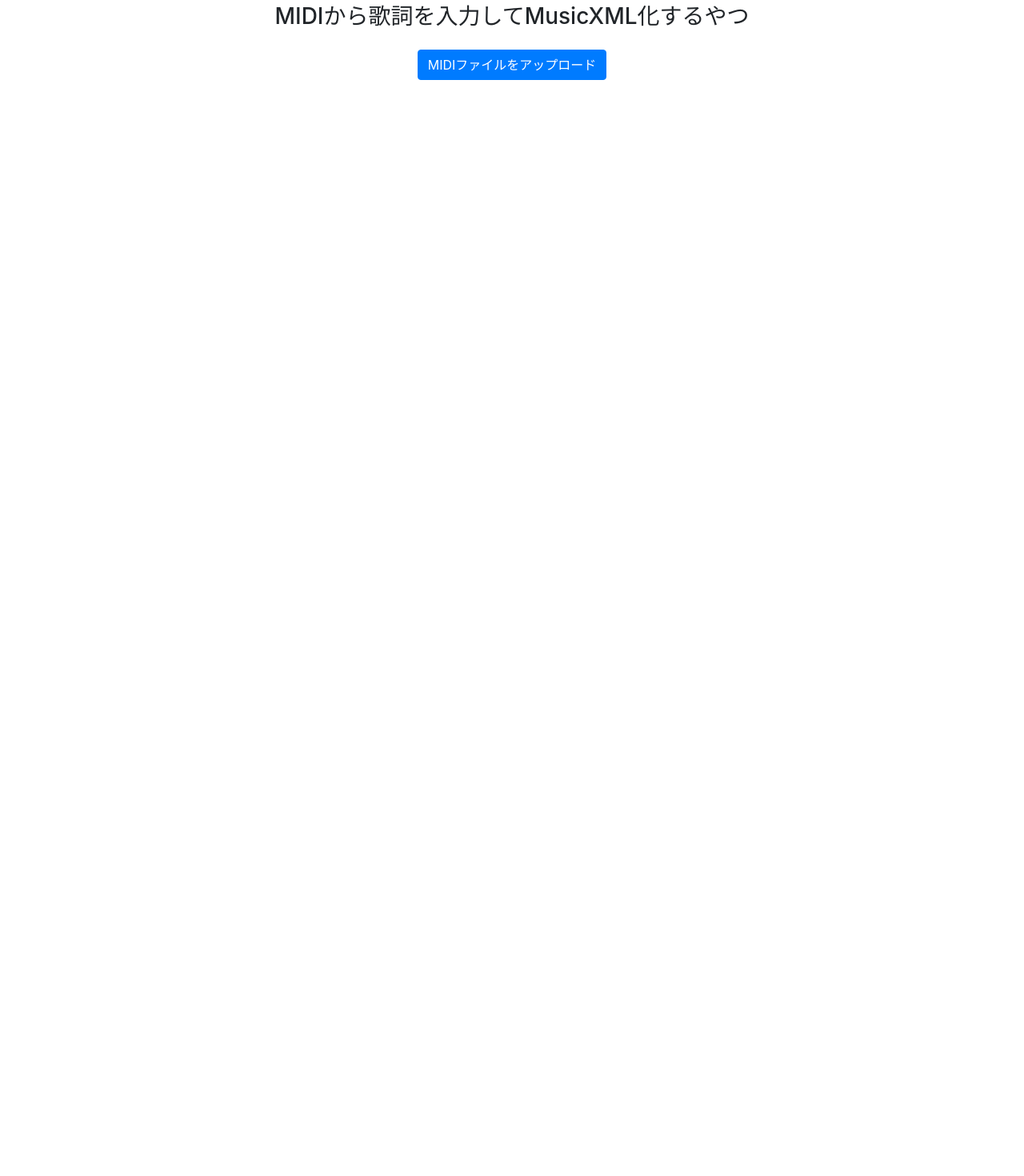
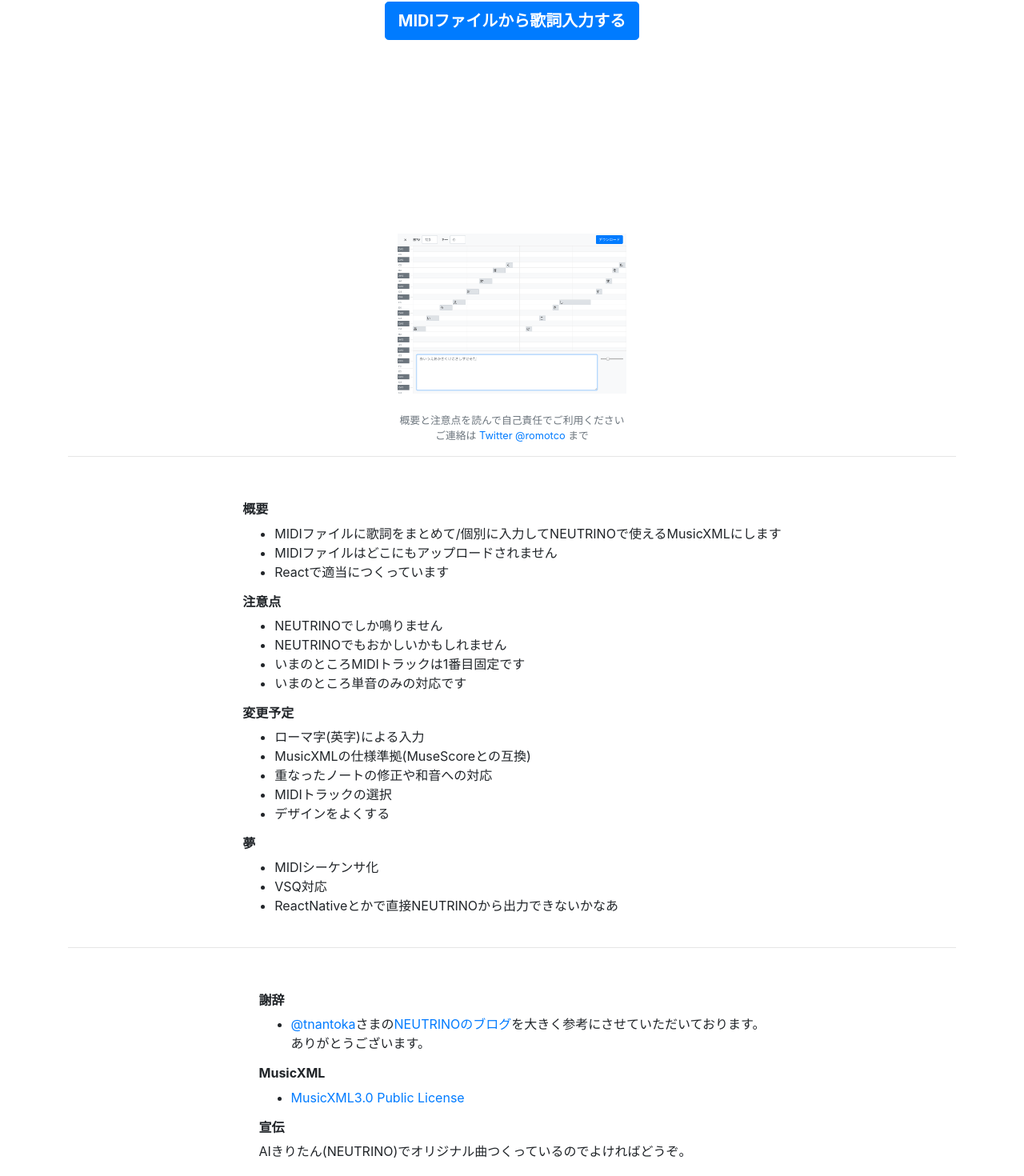
Before and after one commit to romot-co/midi-musicxml-seq, a React (Create React App) app: page / in a window 1280 px wide. Shown: the part 348-1818 px from the top of the page at 80% size. Before the commit the page ends 800 px from the top, so only its background shows below. Built offline with nearby package versions, Linux system fonts and the light colour scheme.

Commit message:
initial test

```diff
--- a/public/index.html
+++ b/public/index.html
@@ -2,14 +2,14 @@
 <html lang="en">
   <head>
     <meta charset="utf-8" />
-    <link rel="icon" href="%PUBLIC_URL%/favicon.ico" />
+    <!-- link rel="icon" href="%PUBLIC_URL%/favicon.ico" /> -->
     <meta name="viewport" content="width=device-width, initial-scale=1" />
     <meta name="theme-color" content="#000000" />
     <meta
       name="description"
-      content="Web site created using create-react-app"
+      content="MIDI to MusicXML with Lyric Converter"
     />
-    <link rel="apple-touch-icon" href="%PUBLIC_URL%/logo192.png" />
+    <!-- <link rel="apple-touch-icon" href="%PUBLIC_URL%/logo192.png" /> -->
     <!--
       manifest.json provides metadata used when your web app is installed on a
       user's mobile device or desktop. See https://developers.google.com/web/fundamentals/web-app-manifest/
@@ -24,7 +24,7 @@
       work correctly both with client-side routing and a non-root public URL.
       Learn how to configure a non-root public URL by running `npm run build`.
     -->
-    <title>React App</title>
+    <title>MIDI to MusixXML Converter</title>
   </head>
   <body>
     <noscript>You need to enable JavaScript to run this app.</noscript>
--- /dev/null
+++ b/src/components/LyricEdit.js
@@ -0,0 +1,52 @@
+import React, { useState, useEffect } from 'react';
+import { Input } from 'reactstrap';
+import hasSmallLetter from 'jaco/fn/hasSmallLetter';
+
+const LyricEdit = props => {
+  const { lyric, setLyric, expand, setExpand, limit } = props;
+  const [value, setValue] = useState('');
+  const handleChangeLyric = (str) => {
+    const trimed = str.replace(/\s/g, '').trim();
+    let nextLyric = [];
+    trimed.split('').forEach((current,i,origin) => {
+      const next = origin[i+1] || false;
+      if (hasSmallLetter(current)) { return; }
+      if (next && hasSmallLetter(next)) {
+        nextLyric.push(current + next);
+      } else {
+        nextLyric.push(current);
+      }
+    });
+    setLyric(nextLyric.slice(0,limit));
+  };
+
+  const handleChange = (e) => {
+    setValue(e.target.value);
+  };
+
+  const handleCompositionEnd = (e) => {
+    handleChangeLyric(e.target.value);
+  };
+
+  const handleBlur = (e) => {
+    handleChangeLyric(e.target.value);
+  };
+
+  useEffect(() => {
+    setValue(lyric.join(''));
+  }, [lyric]);
+
+  return (
+    <Input
+      type="textarea"
+      className={`lyric-text mr-3 ${expand ? 'lyric-text-expand' : ''}`}
+      value={value}
+      onClick={() => setExpand(true)}
+      onChange={handleChange}
+      onBlur={handleBlur}
+      onCompositionEnd={handleCompositionEnd}
+    />
+  );
+};
+
+export default LyricEdit;
--- a/src/pages/MidiEditPage.js
+++ b/src/pages/MidiEditPage.js
@@ -3,6 +3,7 @@ import { useHistory, useLocation } from 'react-router-dom';
 import { Helmet } from 'react-helmet';
 import { Button, Col, Container, Input, Navbar, Row } from 'reactstrap';
 import Sequence from 'components/Sequence';
+import LyricEdit from 'components/LyricEdit';
 import { Midi } from '@tonejs/midi';
 import { FiX } from "react-icons/fi";
 import xmljs from 'xml-js';
@@ -60,10 +61,6 @@ const MidiEditPage = (props) => {
   const handleChangeTranspose = (e) => {
     setTranspose(e.target.value);
   };
-  const handleChangeLyricText = (e) => {
-    const nextLyric = e.target.value.split('').map(v => v.trim());
-    setLyric(nextLyric);
-  };
   const handleGenerateMusicXML = () => {
     const getPitchElements = (name) => {
       const isSharp = name.length === 3;
@@ -94,7 +91,7 @@ const MidiEditPage = (props) => {
       const min = measureIndex * measureTicks;
       const max = min + measureTicks;
       const measureNotes = track.notes.map((note, index) => {
-        if (max > note.ticks && (min <= note.ticks || min <= (note.ticks + note.durationTicks))) {
+        if (max > note.ticks && (min <= note.ticks || min < (note.ticks + note.durationTicks))) {
           return {
             ...note,
             lyric: lyric[index] || '',
@@ -226,6 +223,11 @@ const MidiEditPage = (props) => {
           sign: {_text: 'G'},
           line: {_text: '2'},
         },
+      },
+      direction: {
+        _attributes: {
+          placement: 'above',
+        },
         sound: {
           _attributes: {
             tempo: tempo,
@@ -330,8 +332,22 @@ const MidiEditPage = (props) => {
         <Row>
           <div className="sequence-controls">
             <div className="d-flex align-items-start p-3">
-              <Input className={`lyric-text mr-3 ${expandLyric ? 'lyric-text-expand' : ''}`} type="textarea" value={lyric.join('')} onClick={() => setExpandLyric(true)} onChange={handleChangeLyricText} />
-              <Input type="range" className="sequence-scale-range" max="0.5" min="0.025" step="0.025" value={xScale} onChange={handleChangeXScale} />
+              <LyricEdit
+                lyric={lyric}
+                setLyric={setLyric}
+                expand={expandLyric}
+                setExpand={setExpandLyric}
+                limit={midi ? midi.tracks[trackIndex].notes.length : 0}
+              />
+              <Input
+                type="range"
+                className="sequence-scale-range"
+                max="0.5"
+                min="0.025"
+                step="0.025"
+                value={xScale}
+                onChange={handleChangeXScale}
+              />
             </div>
           </div>
         </Row>
--- a/src/pages/MidiUploadPage.js
+++ b/src/pages/MidiUploadPage.js
@@ -30,11 +30,14 @@ const MidiUploadPage = () => {
       <Container>
         <Row>
           <Col>
-            <div className="vh-100 d-flex align-items-center justify-content-center">
+            <div className="d-flex align-items-center justify-content-center" style={{height: '80vh'}}>
               <div className="text-center">
-                <h1 className="mb-4 h3">MIDIから歌詞を入力してMusicXML化するやつ</h1>
-                <Button type="button" color="primary" onClick={handleClickUpload}>
-                  MIDIファイルをアップロード
+                <div className="mb-5">
+                  <h1 className="h3">MIDIから歌詞を入力してMusicXMLにするやつ</h1>
+                  <div className="text-muted small">AIきりたん(NEUTRINO)に歌詞入力をしやすくする目的で<span className="font-weight-bold">開発実験中</span></div>
+                </div>
+                <Button type="button" color="primary" size="lg" className="font-weight-bold" onClick={handleClickUpload}>
+                  MIDIファイルから歌詞入力する
                 </Button>
                 <input
                   ref={fileInputRef}
@@ -46,6 +49,71 @@ const MidiUploadPage = () => {
                 />
               </div>
             </div>
+            <div className="text-center mb-4">
+              <img src="./temp-scr.png" alt="temp-scr" style={{height: '25vh'}} />
+            </div>
+            <div className="text-muted text-center small">
+              <div>概要と注意点を読んで自己責任でご利用ください</div>
+              <div>ご連絡は <a href="https://twitter.com/romotco" target="_blank" rel="noopener noreferrer">Twitter @romotco</a> まで</div>
+            </div>
+          </Col>
+        </Row>
+        <hr className="mb-5" />
+        <Row>
+          <Col>
+            <div className="d-flex my-2">
+              <div className="mx-auto">
+                <h2 className="h6 font-weight-bold">概要</h2>
+                <ul>
+                  <li>MIDIファイルに歌詞をまとめて/個別に入力してNEUTRINOで使えるMusicXMLにします</li>
+                  <li>MIDIファイルはどこにもアップロードされません</li>
+                  <li>Reactで適当につくっています</li>
+                </ul>
+                <h2 className="h6 font-weight-bold">注意点</h2>
+                <ul>
+                  <li>NEUTRINOでしか鳴りません</li>
+                  <li>NEUTRINOでもおかしいかもしれません</li>
+                  <li>いまのところMIDIトラックは1番目固定です</li>
+                  <li>いまのところ単音のみの対応です</li>
+                </ul>
+                <h2 className="h6 font-weight-bold">変更予定</h2>
+                <ul>
+                  <li>ローマ字(英字)による入力</li>
+                  <li>MusicXMLの仕様準拠(MuseScoreとの互換)</li>
+                  <li>重なったノートの修正や和音への対応</li>
+                  <li>MIDIトラックの選択</li>
+                  <li>デザインをよくする</li>
+                </ul>
+                <h2 className="h6 font-weight-bold">夢</h2>
+                <ul>
+                  <li>MIDIシーケンサ化</li>
+                  <li>VSQ対応</li>
+                  <li>ReactNativeとかで直接NEUTRINOから出力できないかなあ</li>
+                </ul>
+              </div>
+            </div>
+          </Col>
+        </Row>
+        <hr className="mb-5" />
+        <Row>
+          <Col>
+            <div className="d-flex my-2 mb-5">
+              <div className="mx-auto">
+                <h2 className="h6 font-weight-bold">謝辞</h2>
+                <ul>
+                  <li>
+                    <a href="https://twitter.com/tnantoka" target="_blank" rel="noopener noreferrer">@tnantoka</a>さまの<a href="https://neutrino.tnantoka.com/">NEUTRINOのブログ</a>を大きく参考にさせていただいております。<br />ありがとうございます。
+                  </li>
+                </ul>
+                <h2 className="h6 font-weight-bold">MusicXML</h2>
+                <ul>
+                  <li><a href="http://usermanuals.musicxml.com/MusicXML/MusicXML.htm#license.htm%3FTocPath%3D_____7">MusicXML3.0 Public License</a></li>
+                </ul>
+                <h2 className="h6 font-weight-bold">宣伝</h2>
+                AIきりたん(NEUTRINO)でオリジナル曲つくっているのでよければどうぞ。
+                <script type="application/javascript" src="https://embed.nicovideo.jp/watch/sm36446234/script?w=640&h=360&from=74"></script><noscript><a href="https://www.nicovideo.jp/watch/sm36446234?from=74">AIきりたん - Neu Breath 【NEUTRINOオリジナル】</a></noscript>
+              </div>
+            </div>
           </Col>
         </Row>
       </Container>
```
Also changed, not shown: public/temp-scr.png (added).
